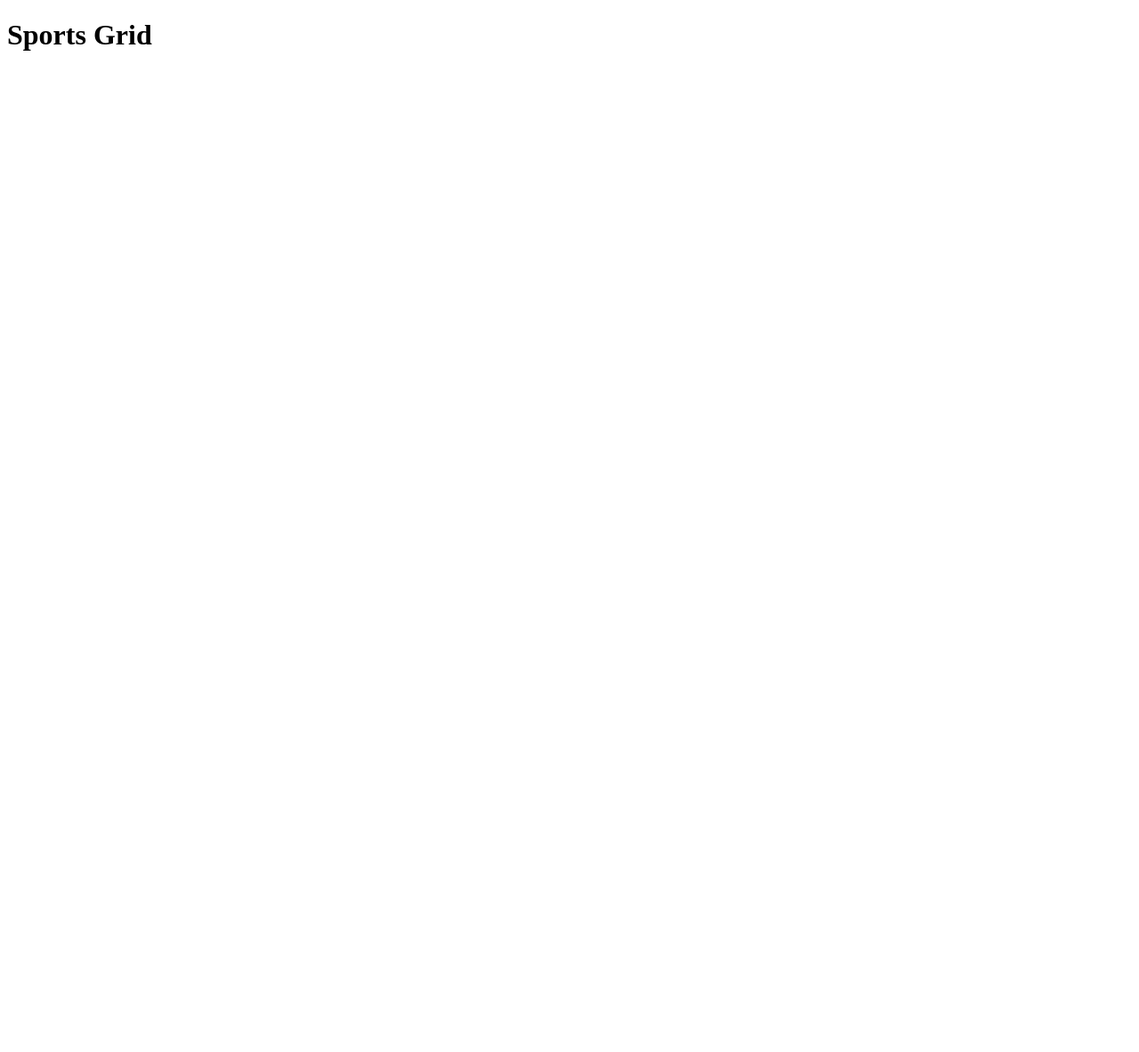
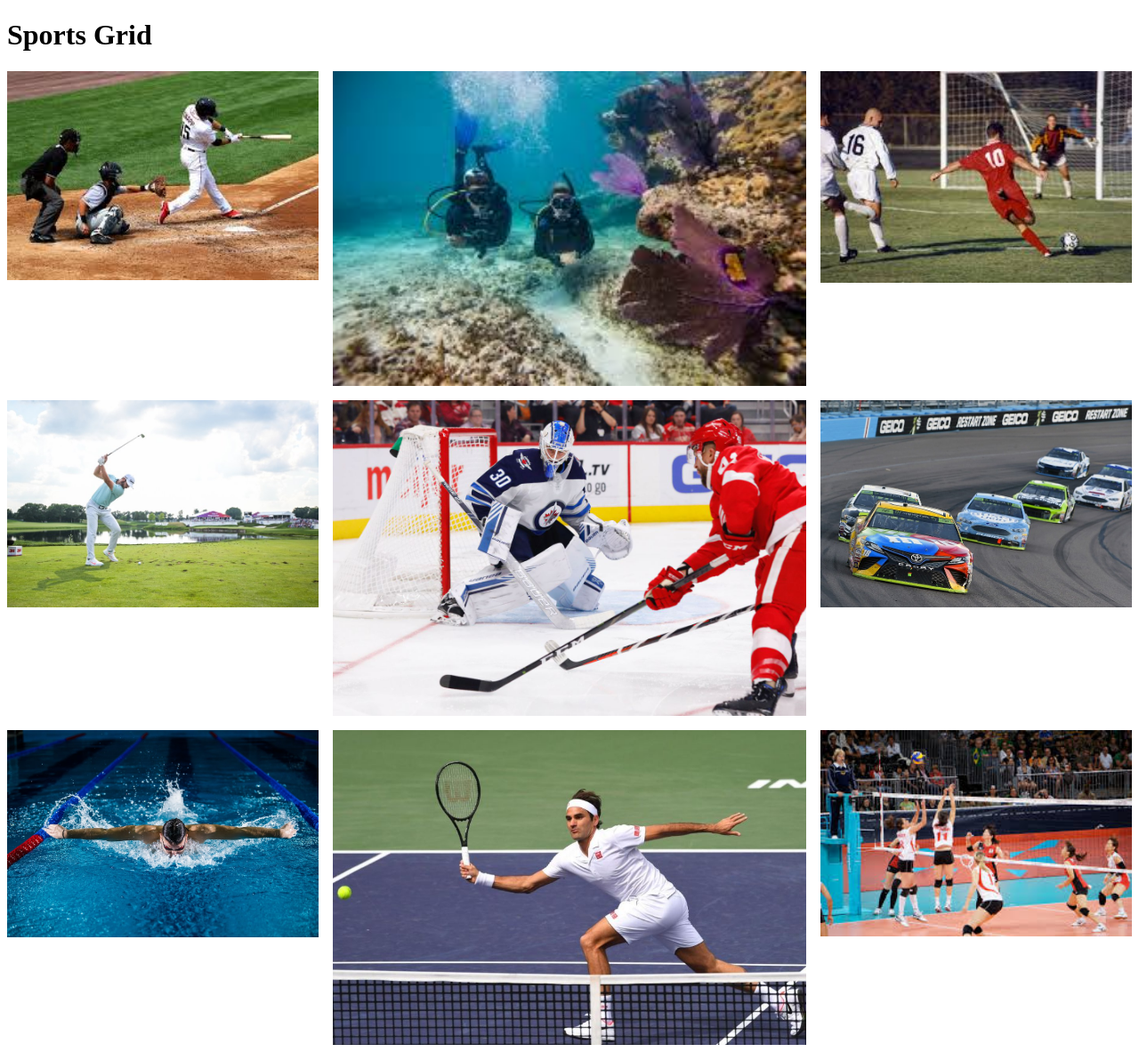
Before and after one commit to wi-fighters/49-uib-layout-grid-parent-peteco83, a plain HTML site: page index.html in a window 1280 px wide. Shown: the whole page at 89% size. Before the commit the page ends 800 px from the top, so only its background shows below. Drawn offline with Linux system fonts and the light colour scheme.

Commit message:
done exercise

```diff
--- a/index.html
+++ b/index.html
@@ -13,6 +13,15 @@
     </header>
 
     <main class="container">
+        <img src="/assets/baseball.jpeg" alt="baseball">
+        <img src="/assets/diving.jpeg" alt="diving">
+        <img src="/assets/football.jpeg" alt="football">
+        <img src="/assets/golf.jpg" alt="golf">
+        <img src="/assets/hockey.jpg" alt="hockey">
+        <img src="/assets/racing.jpg" alt="racing">
+        <img src="/assets/swimming.jpeg" alt="swimming">
+        <img src="/assets/tennis.jpg" alt="tennis">
+        <img src="/assets/volleyball.jpeg" alt="volleyball">
     </main>
 
 </body>
--- a/style.css
+++ b/style.css
@@ -1,3 +1,9 @@
 img {
     width: 100%;
 }
+
+.container {
+    display: grid;
+    grid-template-columns: minmax(100px,350px) 1fr minmax(100px,350px);
+    grid-gap: 1rem;
+}
```
